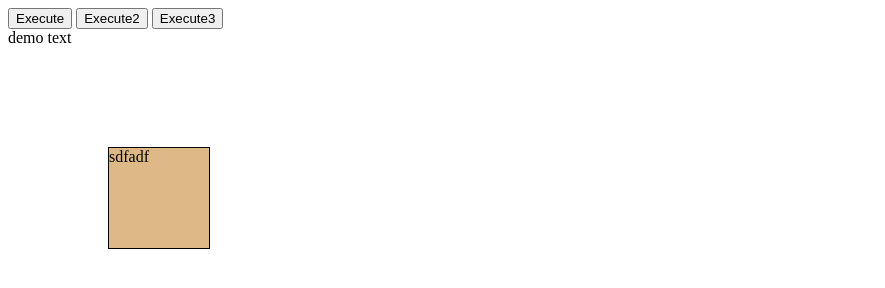
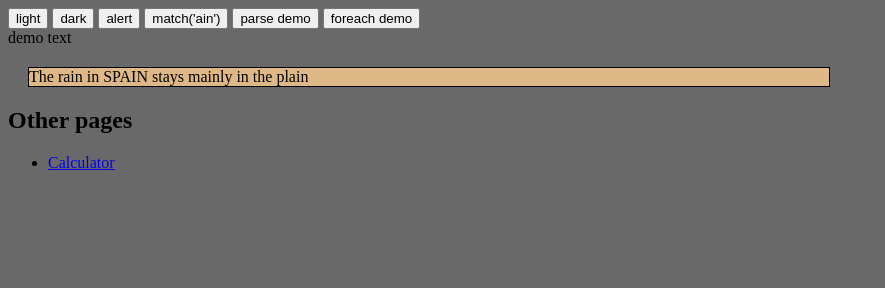
Before and after one commit to luanakwon/Projects4Fun, a plain HTML site: page js_tuto/index.html in a window 1280 px wide. Shown: the whole page, without its empty margins (0-885 px from the left). Drawn offline with Linux system fonts and the light colour scheme.

Commit message:
Add files via upload

```diff
--- a/js_tuto/index.html
+++ b/js_tuto/index.html
@@ -2,10 +2,13 @@
 <html>
     <head>
         <style>
+            body{
+                background-color: dimgray;
+            }
             #box{
-                width: 100px;
-                height: 100px;
-                margin: 100px;
+                width: 800px;
+                height: auto;
+                margin: 20px;
                 background-color: burlywood;
                 border: 1px solid black;
             }
@@ -13,10 +16,22 @@
         <script src="script.js"></script>
     </head>
     <body>
-        <button onclick="bright()">Execute</button>
-        <button onclick="dark()">Execute2</button>
-        <button onclick="raiseAlert()">Execute3</button>
+        <div id="buttons">
+            <button type='button' onclick="bright()">light</button>
+            <button type='button' onclick="dark()">dark</button>
+            <button type='button' onclick="raiseAlert()">alert</button>
+            <button type='button' onclick="match(/ain/g)">
+                match('ain')</button>
+            <button type='button' onclick='parse_demo()'>parse demo</button>
+            <button type='button' onclick='foreach_demo()'>foreach demo</button>
+        </div>
         <div id="text">demo text</div>
-        <div id="box">sdfadf</div>
+        <div id="box">
+            The rain in SPAIN stays mainly in the plain
+        </div>
+        <h2>Other pages</h2>
+        <ul>
+            <li><a href='calculator.html'>Calculator</a></li>
+        </ul>
     </body>
 </html>
--- a/js_tuto/script.js
+++ b/js_tuto/script.js
@@ -13,3 +13,30 @@ function raiseAlert(){
     alert("YOU ARE UNDER ARREST");
     console.log(50/6);
 }
+function match(str){
+    let text = document.getElementById('box').innerHTML;
+    console.log(text.match(str));
+}
+function parse_demo(){
+    let text = document.getElementById('box').innerHTML;
+    text = text + '<br>parseInt("-10") ' + parseInt("-10");
+    text = text + '<br>parseInt("-10.33") ' + parseInt("-10.33");
+    text = text + '<br>parseInt("10") ' + parseInt("10");
+    text = text + '<br>parseInt("10.33") ' + parseInt("10.33");
+    text = text + '<br>parseInt("10 20 30") ' + parseInt("10 20 30");
+    text = text + '<br>parseInt("10 years") ' + parseInt("10 years");
+    text = text + '<br>parseInt("years 10") ' + parseInt("years 10");
+    text = text + '<br>parseFloat("10") ' + parseFloat("10");
+    text = text + '<br>parseFloat("10.33") ' + parseFloat("10.33");
+    text = text + '<br>parseFloat("10 20 30") ' + parseFloat("10 20 30");
+    text = text + '<br>parseFloat("10 years") ' + parseFloat("10 years");
+    text = text + '<br>parseFloat("years 10") ' + parseFloat("years 10");
+    document.getElementById('box').innerHTML = text;
+}
+// foreach is not like others in js
+function foreach_demo(){
+    let cars = ['bmw','mercedes','audi','kia'];
+    let text = '<ul>';
+    cars.forEach((value) => {text += `<li>${value}</li>`});
+    document.getElementById('box').innerHTML = text + '</ul>'
+}
```
Also changed, not shown: js_tuto/cal_script.js (added, +39 -0 lines), js_tuto/calculator.html (added, +36 -0 lines).
